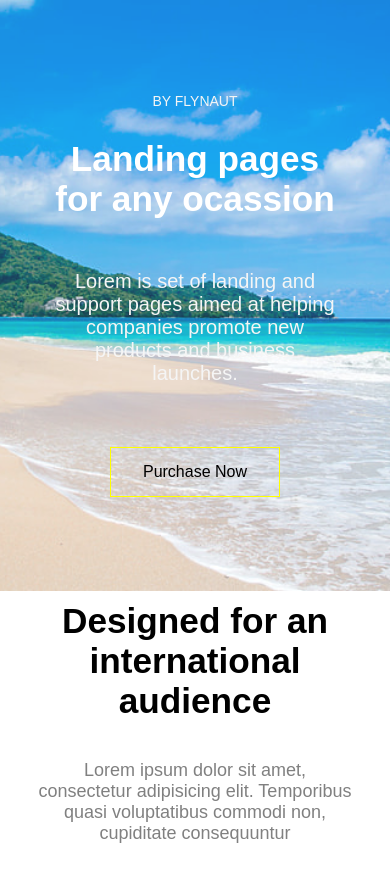
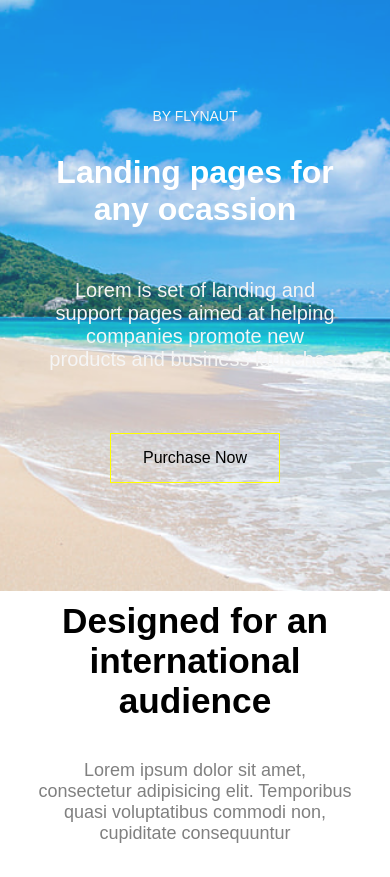
Before and after one commit to Demongs06/Landing_Page, a website built with Vite: page index.html in a window 390 px wide. Shown: the top 877 px of the page. Built offline with nearby package versions, Linux system fonts and the light colour scheme; a web font is replaced by a local one.

Commit message:
style.css

```diff
--- a/style.css
+++ b/style.css
@@ -513,7 +513,7 @@ body {
 }
 
 .main h1 {
-  font-size: 2.2rem;
+  font-size: 2rem;
   color: white;
   width: 80%;
   margin: 30px 0px;
@@ -521,7 +521,7 @@ body {
 
 .main p {
   font-size: 20px;
-  width: 80%;
+  width: 85%;
   margin-bottom: 20px;
 }
 
```
